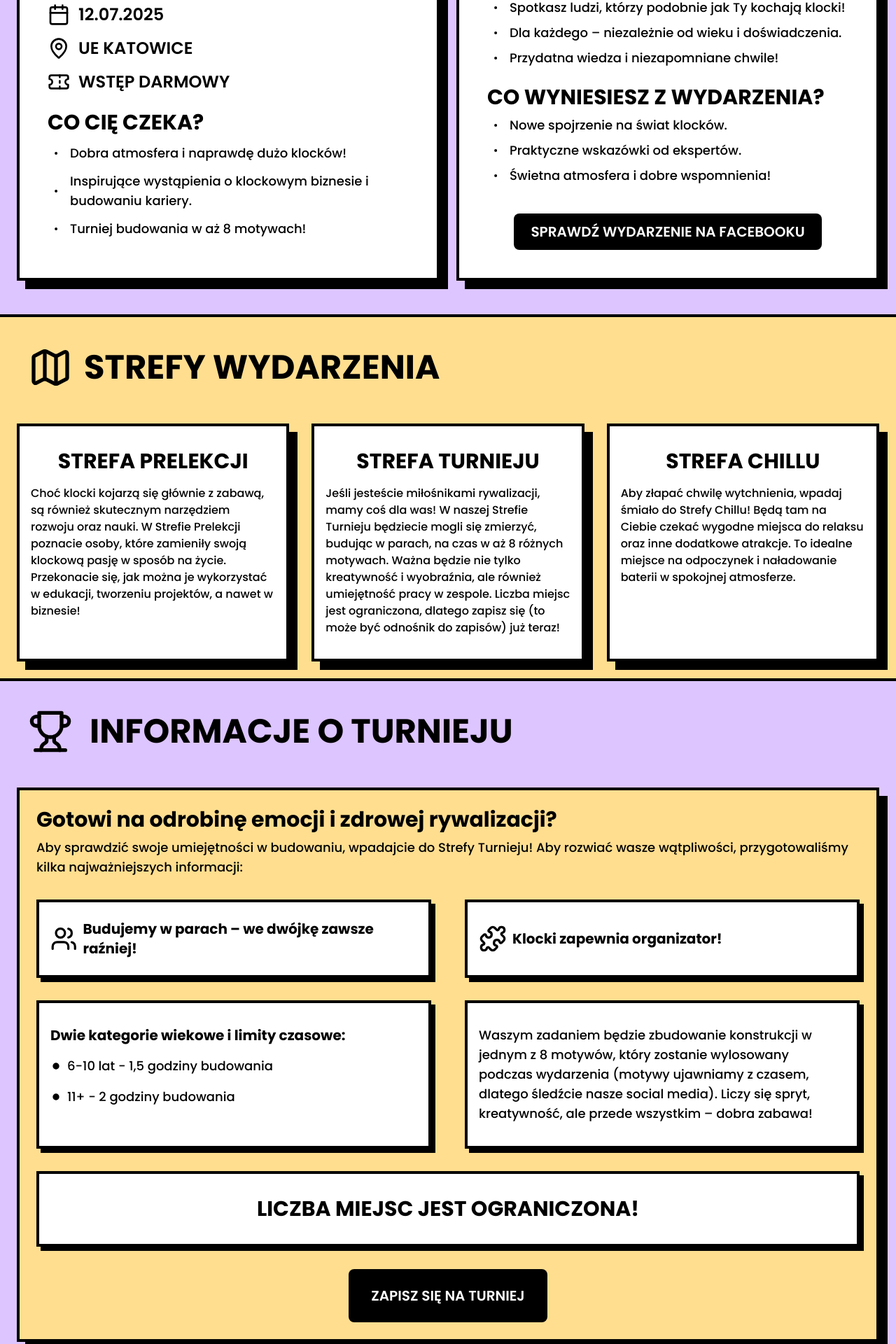
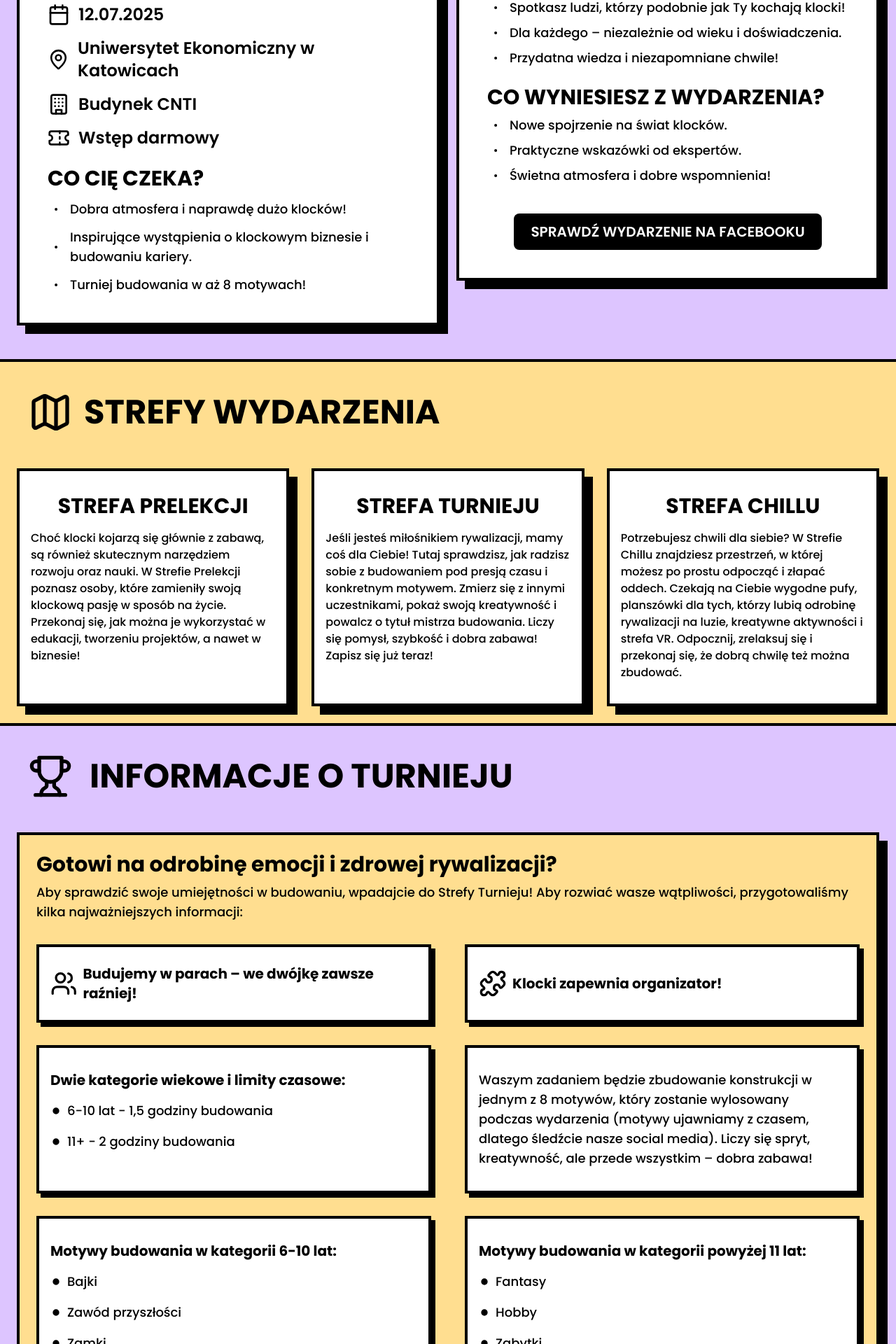
Before and after one commit to bartekmazik/letsbrickitdown, a Next.js app: page /informacje in a window 1280 px wide. Shown: the part 299-2219 px from the top of the page at 70% size. Built offline with nearby package versions, Linux system fonts and the light colour scheme.

Commit message:
content change

```diff
--- a/app/components/homepage/hero.tsx
+++ b/app/components/homepage/hero.tsx
@@ -60,10 +60,12 @@ const Hero = () => {
         {/* Description */}
         <div className="hidden px-4 sm:px-16 w-full sm:flex justify-center">
           <div className="text-base sm:text-xl max-w-2xl text-center font-thin">
-            {`Zapraszamy na Let’s Brick It Down!, czyli wydarzenie dla osób
-            zajmujących się`}{" "}
-            <strong className="font-bold">klockami</strong>. Wydarzenie obejmuje
-            turniej, prelekcje oraz strefę budowania.
+            {`Zapraszamy na`}{" "}
+            <strong className="font-bold">Let’s Brick It Down!</strong>{" "}
+            {`– czyli wydarzenie łączące
+            kreatywna przestrzeń do budowania, relaksu i inspiracji, stworzona z
+            myślą o wszystkich, którzy lubią działać z pasją i nie boją się
+            wyzwań.`}
           </div>
         </div>
       </div>
--- a/app/informacje/competition.tsx
+++ b/app/informacje/competition.tsx
@@ -1,6 +1,21 @@
 import { CircleSmall, Puzzle, Trophy, Users } from "lucide-react";
 import Link from "next/link";
 import React from "react";
+
+const CategoriesChild = [
+  "Bajki",
+  "Zawód przyszłości",
+  "Zamki",
+  "Kosmos",
+  "Podwodny świat",
+];
+const CategoriesOlder = [
+  "Fantasy",
+  "Hobby",
+  "Zabytki",
+  "Kosmos",
+  "Podwodny świat",
+];
 
 const Competition = () => {
   return (
@@ -62,6 +77,33 @@ const Competition = () => {
             kreatywność, ale przede wszystkim – dobra zabawa!
           </div>
         </div>
+        {/* Building styles */}
+        <div className="w-full flex flex-col md:flex-row justify-between gap-4 md:gap-12">
+          <div className="drop-shadow-small w-full bg-white border-4 flex flex-col px-4 py-6 sm:py-8 text-base sm:text-xl gap-4">
+            <h3>Motywy budowania w kategorii 6-10 lat:</h3>
+            {CategoriesChild.map((category, i) => (
+              <div
+                className="flex items-center gap-2 text-sm sm:text-lg font-thin"
+                key={i}
+              >
+                <CircleSmall className="w-4 h-4" fill="black" /> {category}
+              </div>
+            ))}
+          </div>
+
+          {/* Tasks info */}
+          <div className="drop-shadow-small w-full bg-white border-4 flex flex-col px-4 py-6 sm:py-8 text-base sm:text-xl gap-4">
+            <h3>Motywy budowania w kategorii powyżej 11 lat:</h3>
+            {CategoriesOlder.map((category, i) => (
+              <div
+                className="flex items-center gap-2 text-sm sm:text-lg font-thin"
+                key={i}
+              >
+                <CircleSmall className="w-4 h-4" fill="black" /> {category}
+              </div>
+            ))}
+          </div>
+        </div>
 
         {/* Limited places */}
         <div className="drop-shadow-small w-full bg-white border-blackprimary text-black border-4 flex flex-col items-center px-4 py-6 sm:py-8 text-2xl sm:text-3xl gap-4 text-center">
--- a/app/informacje/information.tsx
+++ b/app/informacje/information.tsx
@@ -1,4 +1,4 @@
-import { Calendar, Dot, Info, MapPin, Ticket } from "lucide-react";
+import { Building, Calendar, Dot, Info, MapPin, Ticket } from "lucide-react";
 import React from "react";
 
 const EventInformation = () => {
@@ -15,10 +15,14 @@ const EventInformation = () => {
             <Calendar className="w-6 h-6 sm:w-8 sm:h-8" /> 12.07.2025
           </div>
           <div className="flex items-center gap-3 text-lg sm:text-2xl">
-            <MapPin className="w-6 h-6 sm:w-8 sm:h-8" /> UE KATOWICE
+            <MapPin className="min-w-6 min-h-6 sm:w-8 sm:h-8" />{" "}
+            <p>Uniwersytet Ekonomiczny w Katowicach</p>
           </div>
           <div className="flex items-center gap-3 text-lg sm:text-2xl">
-            <Ticket className="w-6 h-6 sm:w-8 sm:h-8" /> WSTĘP DARMOWY
+            <Building className="w-6 h-6 sm:w-8 sm:h-8" /> Budynek CNTI
+          </div>
+          <div className="flex items-center gap-3 text-lg sm:text-2xl">
+            <Ticket className="w-6 h-6 sm:w-8 sm:h-8" /> Wstęp darmowy
           </div>
         </div>
         <div className="flex flex-col gap-3 font-light">
--- a/app/informacje/zones.tsx
+++ b/app/informacje/zones.tsx
@@ -36,17 +36,18 @@ const Zones = () => {
         <Zone
           className="bg-white"
           title="STREFA PRELEKCJI"
-          content="Choć klocki kojarzą się głównie z zabawą, są również skutecznym narzędziem rozwoju oraz nauki. W Strefie Prelekcji poznacie osoby, które zamieniły swoją klockową pasję w sposób na życie. Przekonacie się, jak można je wykorzystać  w edukacji, tworzeniu projektów, a nawet w biznesie!"
+          content="Choć klocki kojarzą się głównie z zabawą, są również skutecznym narzędziem rozwoju oraz nauki. W Strefie Prelekcji poznasz osoby, które zamieniły swoją klockową pasję w sposób na życie. Przekonaj się, jak można je wykorzystać w edukacji, tworzeniu projektów, a nawet w biznesie!"
         />
         <Zone
           className="bg-white text-black border-blackprimary"
           title="STREFA TURNIEJU"
-          content="Jeśli jesteście miłośnikami rywalizacji, mamy coś dla was! W naszej Strefie Turnieju będziecie mogli się zmierzyć, budując w parach, na czas w aż 8 różnych motywach. Ważna będzie nie tylko kreatywność i wyobraźnia, ale również umiejętność pracy w zespole. Liczba miejsc jest ograniczona, dlatego zapisz się (to może być odnośnik do zapisów) już teraz!"
+          content="Jeśli jesteś miłośnikiem rywalizacji, mamy coś dla Ciebie! Tutaj sprawdzisz, jak radzisz sobie z budowaniem pod presją czasu i konkretnym motywem. Zmierz się z innymi uczestnikami, pokaż swoją kreatywność i powalcz o tytuł mistrza budowania. Liczy się pomysł, szybkość i dobra zabawa! Zapisz się już teraz!"
         />
         <Zone
           className="bg-white text-black border-blackprimary"
           title="STREFA CHILLU"
-          content="Aby złapać chwilę wytchnienia, wpadaj śmiało do Strefy Chillu! Będą tam na Ciebie czekać wygodne miejsca do relaksu oraz inne dodatkowe atrakcje. To idealne miejsce na odpoczynek i naładowanie baterii w spokojnej atmosferze."
+          content="Potrzebujesz chwili dla siebie? W Strefie Chillu znajdziesz przestrzeń, w której możesz po prostu odpocząć i złapać oddech. Czekają na Ciebie wygodne pufy, planszówki dla tych, którzy lubią odrobinę rywalizacji na luzie, kreatywne aktywności i strefa VR. Odpocznij, zrelaksuj się i przekonaj się, że dobrą chwilę też można zbudować.
+"
         />
       </div>
     </section>
--- a/app/onas/page.tsx
+++ b/app/onas/page.tsx
@@ -90,7 +90,7 @@ const AboutUs = () => {
               realizują liczne projekty, zarówno biznesowe, jak i związane z ich
               indywidualnymi zainteresowaniami. Na ich koncie są projekty
               zakończone sukcesem, takie jak: Tupot małych łapek, Młodzi mimo
-              wieku, czy też Bieg Bohaterów.
+              wieku, czy też ManuArt Festiwal.
             </span>
             <Button
               text="STRONA ORGANIZACJI"
```
Also changed, not shown: public/partners/miastokatowice.png.
